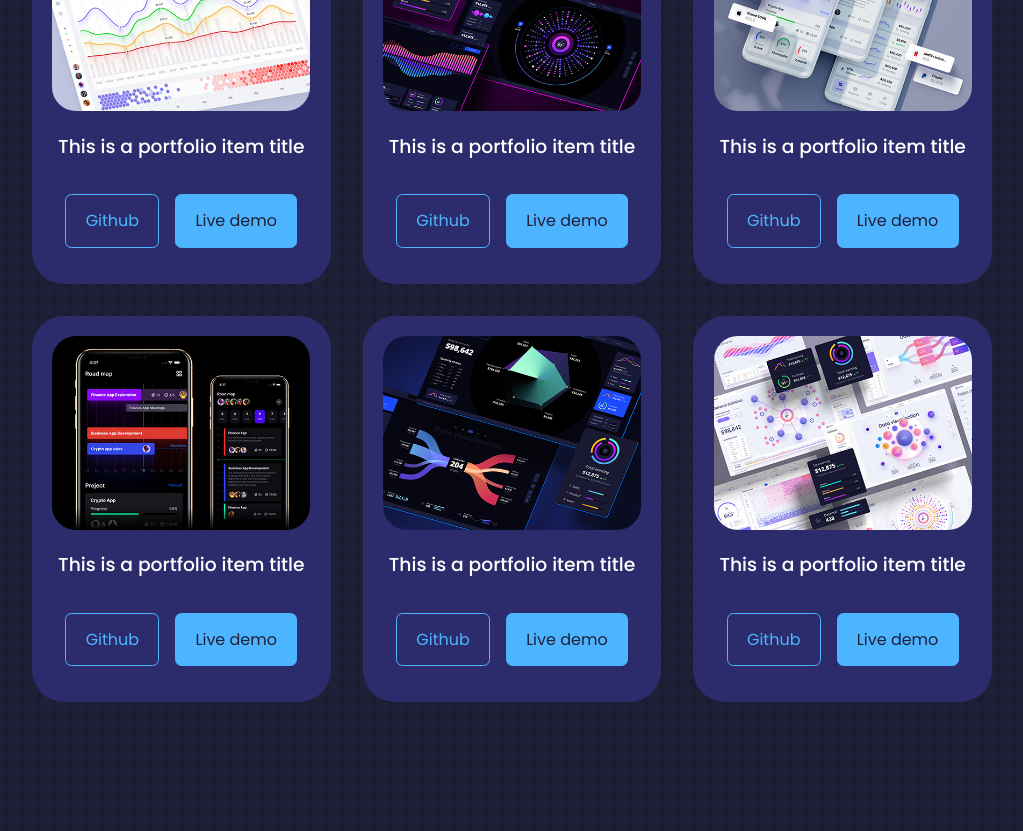
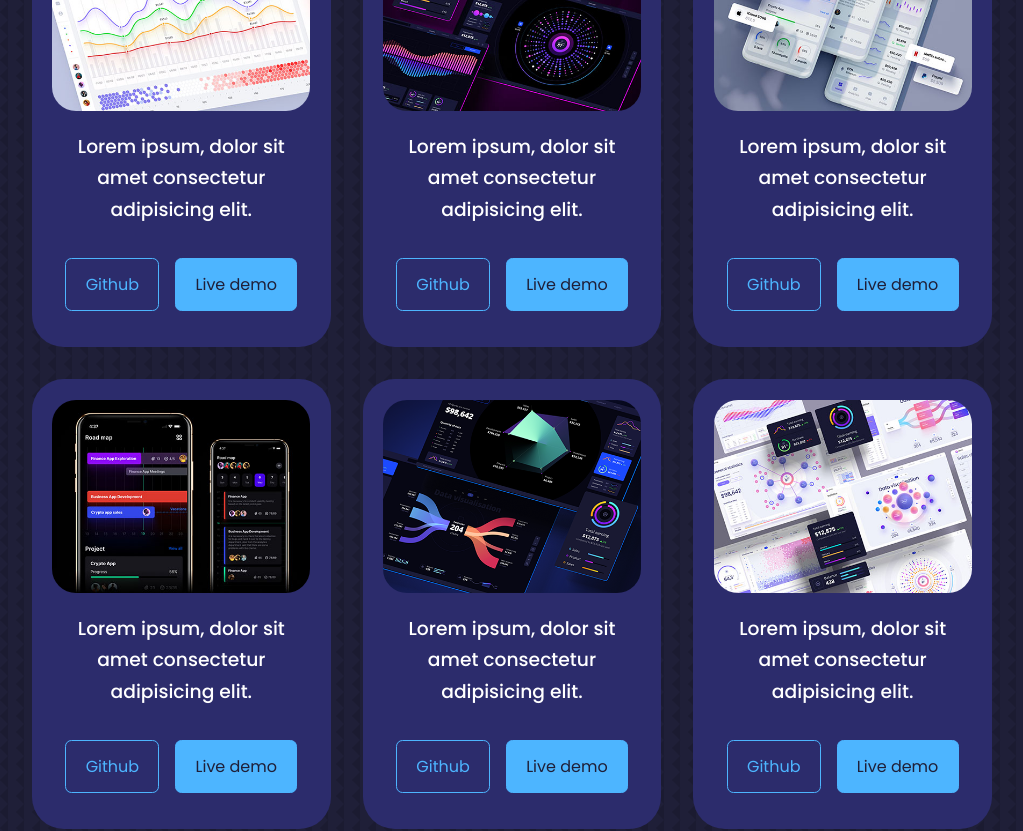
Before and after one commit to glecio/portfolio-react, a React (Create React App) app: page / in a window 1280 px wide. Shown: the part 3100-3931 px from the top of the page, without its empty margins (128-1151 px from the left). Built offline with nearby package versions, Linux system fonts and the light colour scheme.

Commit message:
Store portfolio itens in array of data

```diff
--- a/src/components/portfolio/Portfolio.jsx
+++ b/src/components/portfolio/Portfolio.jsx
@@ -7,6 +7,52 @@
 import IMG5 from '../../assets/portfolio5.png'
 import IMG6 from '../../assets/portfolio6.jpg'
 
+const data  =[
+  {
+    id: 1,
+    image: IMG1,
+    title: 'Lorem ipsum, dolor sit amet consectetur adipisicing elit.',
+    github: 'https://github.com',
+    demo: 'https://dribbble.com/arshakir'
+  },
+  {
+    id: 2,
+    image: IMG2,
+    title: 'Lorem ipsum, dolor sit amet consectetur adipisicing elit.',
+    github: 'https://github.com',
+    demo: 'https://dribbble.com/arshakir'
+  },
+  {
+    id: 3,
+    image: IMG3,
+    title: 'Lorem ipsum, dolor sit amet consectetur adipisicing elit.',
+    github: 'https://github.com',
+    demo: 'https://dribbble.com/arshakir'
+  },
+  {
+    id: 4,
+    image: IMG4,
+    title: 'Lorem ipsum, dolor sit amet consectetur adipisicing elit.',
+    github: 'https://github.com',
+    demo: 'https://dribbble.com/arshakir'
+  },
+  {
+    id: 5,
+    image: IMG5,
+    title: 'Lorem ipsum, dolor sit amet consectetur adipisicing elit.',
+    github: 'https://github.com',
+    demo: 'https://dribbble.com/arshakir'
+  },
+  {
+    id: 6,
+    image: IMG6,
+    title: 'Lorem ipsum, dolor sit amet consectetur adipisicing elit.',
+    github: 'https://github.com',
+    demo: 'https://dribbble.com/arshakir'
+  },
+]
+
+
 
 const Portfolio = () => {
   return (
@@ -15,66 +61,24 @@
       <h2>Portfolio</h2>
 
       <div className="container portfolio__container">
-        <article className="portfolio__item">
-          <div className="portfolio__item-image">
-            <img src={IMG1} alt="" />
-          </div>
-          <h3>This is a portfolio item title</h3>
-          <div className="portfolio__item-cta">
-            <a href="https;//github.com" className='btn' target='_blank' rel='noreferrer'>Github</a>
-            <a href="https://dribbble.com/arshakir" className='btn btn-primary' target='_blank' rel='noreferrer'>Live demo</a>
-          </div>
-        </article>
-        <article className="portfolio__item">
-          <div className="portfolio__item-image">
-            <img src={IMG2} alt="" />
-          </div>
-          <h3>This is a portfolio item title</h3>
-          <div className="portfolio__item-cta">
-            <a href="https;//github.com" className='btn' target='_blank' rel='noreferrer'>Github</a>
-            <a href="https://dribbble.com/arshakir" className='btn btn-primary' target='_blank' rel='noreferrer'>Live demo</a>
-          </div>
-        </article>
-        <article className="portfolio__item">
-          <div className="portfolio__item-image">
-            <img src={IMG3} alt="" />
-          </div>
-          <h3>This is a portfolio item title</h3>
-          <div className="portfolio__item-cta">
-            <a href="https;//github.com" className='btn' target='_blank' rel='noreferrer'>Github</a>
-            <a href="https://dribbble.com/arshakir" className='btn btn-primary' target='_blank' rel='noreferrer'>Live demo</a>
-          </div>
-        </article>
-        <article className="portfolio__item">
-          <div className="portfolio__item-image">
-            <img src={IMG4} alt="" />
-          </div>
-          <h3>This is a portfolio item title</h3>
-          <div className="portfolio__item-cta">
-            <a href="https;//github.com" className='btn' target='_blank' rel='noreferrer' >Github</a>
-            <a href="https://dribbble.com/arshakir" className='btn btn-primary' target='_blank' rel='noreferrer'>Live demo</a>
-          </div>
-        </article>
-        <article className="portfolio__item">
-          <div className="portfolio__item-image">
-            <img src={IMG5} alt="" />
-          </div>
-          <h3>This is a portfolio item title</h3>
-          <div className="portfolio__item-cta">
-            <a href="https;//github.com" className='btn' target='_blank' rel='noreferrer'>Github</a>
-            <a href="https://dribbble.com/arshakir" className='btn btn-primary' target='_blank' rel='noreferrer'>Live demo</a>
-          </div>
-        </article>
-        <article className="portfolio__item">
-          <div className="portfolio__item-image">
-            <img src={IMG6} alt="" />
-          </div>
-          <h3>This is a portfolio item title</h3>
-          <div className="portfolio__item-cta">
-            <a href="https;//github.com" className='btn' target='_blank' rel='noreferrer'>Github</a>
-            <a href="https://dribbble.com/arshakir" className='btn btn-primary' target='_blank' rel='noreferrer'>Live demo</a>
-          </div>
-        </article>
+        {
+          data.map(({id, image, title, github, demo}) => {
+            return (
+              <article key={id} className="portfolio__item">
+                <div className="portfolio__item-image">
+                  <img src={image} alt={title} />
+                </div>
+                <h3>{title}</h3>
+                <div className="portfolio__item-cta">
+                  <a href={github} className='btn' target='_blank' rel='noreferrer'>Github</a>
+                  <a href={demo} className='btn btn-primary' target='_blank' rel='noreferrer'>Live demo</a>
+                </div>
+              </article>
+            )
+          })
+        }
+
+
       </div>
     </section>
   )
```
